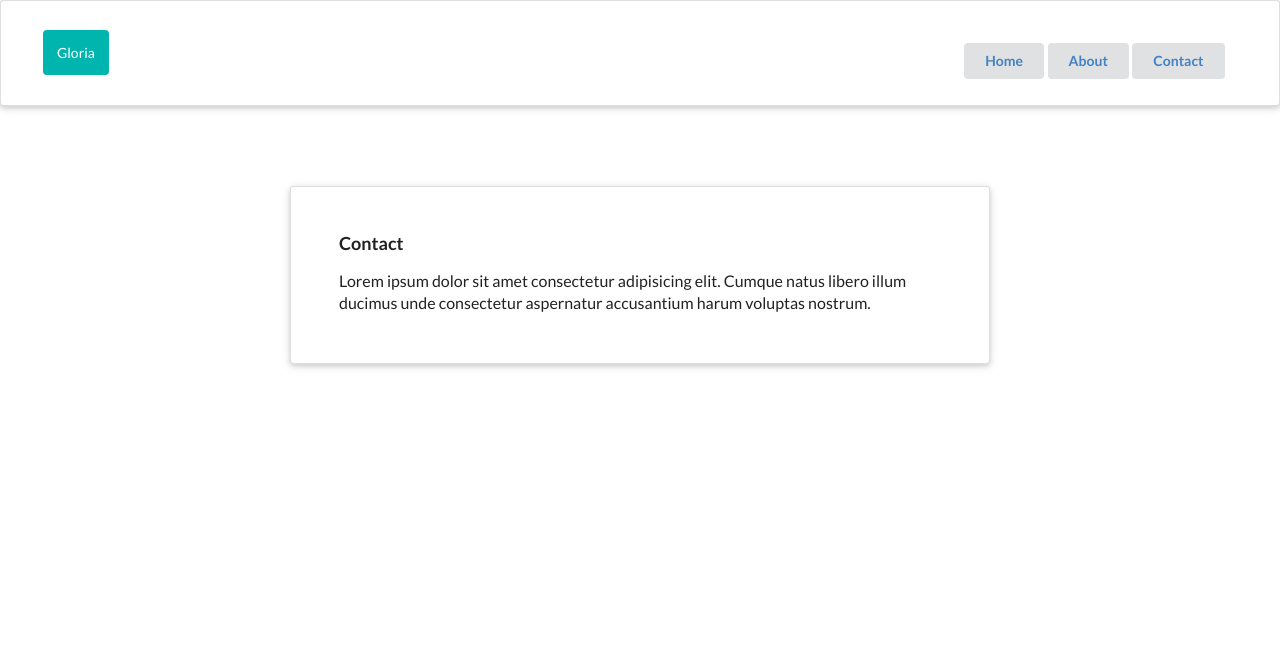
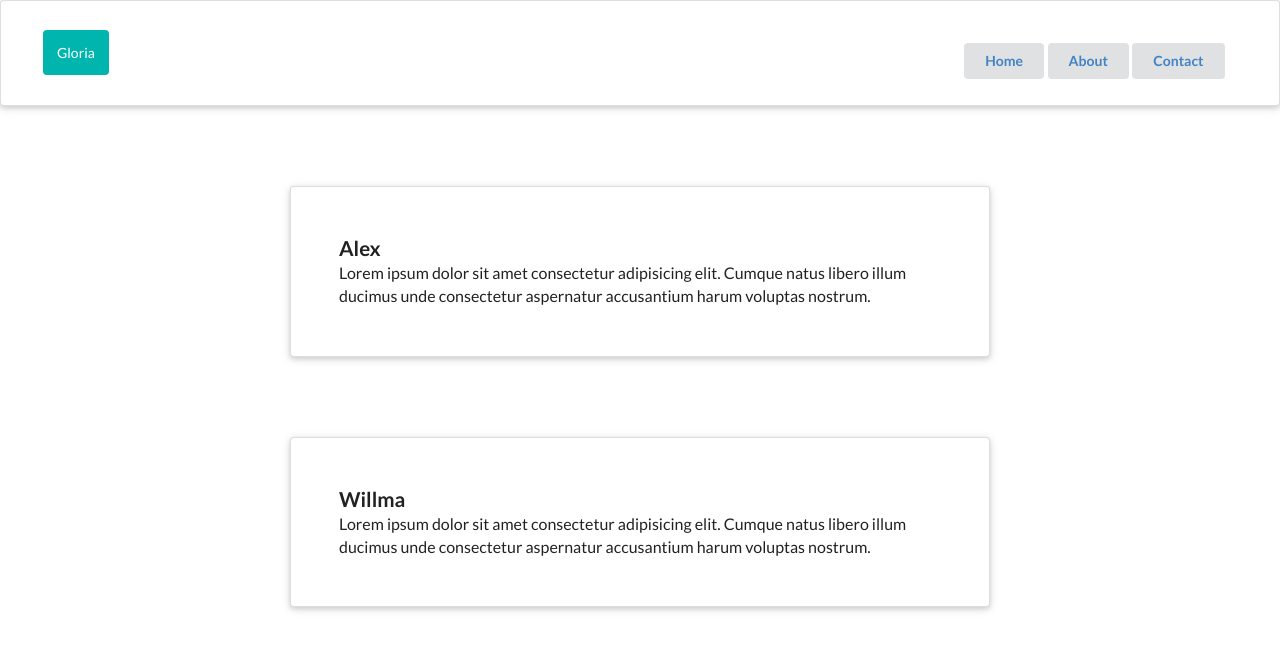
Before and after one commit to Cemalovic/react-redux-router-portals, a JavaScript app: page /contact in a window 1280 px wide. Shown: the top 650 px of the page. Built offline with nearby package versions, Linux system fonts and the light colour scheme.

Commit message:
Added Route parameters

```diff
--- a/src/App.js
+++ b/src/App.js
@@ -1,5 +1,6 @@
 import { BrowserRouter, Routes, Route } from 'react-router-dom'
 import About from './components/About'
+import Card from './components/Card'
 import Contact from './components/Contact'
 import Home from './components/Home'
 import Navbar from './components/Navbar'
@@ -7,14 +8,13 @@ import Navbar from './components/Navbar'
 function App() {
   return (
     <BrowserRouter>
-      <div className='App'>
       <Navbar />
       <Routes>
         <Route path='/' element={<Home />} />
         <Route path='/about' element={<About />} />
         <Route path='/contact' element={<Contact />} />
+        <Route path='/:user' element={<Card />} />
       </Routes>
-      </div>
     </BrowserRouter>
   )
 }
--- /dev/null
+++ b/src/components/Card.js
@@ -0,0 +1,16 @@
+import { useParams } from 'react-router-dom'
+
+const Card = () => {
+  const params = useParams()
+
+  return (
+    <div
+      className='ui raised very padded text container segment'
+      style={{ marginTop: '80px' }}
+    >
+      <h3 className='ui header'>{params.user}</h3>
+    </div>
+  )
+}
+
+export default Card
--- a/src/components/Contact.js
+++ b/src/components/Contact.js
@@ -1,16 +1,35 @@
+import { Link } from 'react-router-dom'
+
 const Contact = () => {
   return (
+    <div>
       <div
         className='ui raised very padded text container segment'
         style={{ marginTop: '80px' }}
       >
-      <h3 className='ui header'>Contact</h3>
+        <Link to='/alex' className='ui header'>
+          Alex
+        </Link>
         <p>
           Lorem ipsum dolor sit amet consectetur adipisicing elit. Cumque natus
           libero illum ducimus unde consectetur aspernatur accusantium harum
           voluptas nostrum.
         </p>
       </div>
+      <div
+        className='ui raised very padded text container segment'
+        style={{ marginTop: '80px' }}
+      >
+        <Link to='/willma' className='ui header'>
+          Willma
+        </Link>
+        <p>
+          Lorem ipsum dolor sit amet consectetur adipisicing elit. Cumque natus
+          libero illum ducimus unde consectetur aspernatur accusantium harum
+          voluptas nostrum.
+        </p>
+      </div>
+    </div>
   )
 }
 
```
Lines whose indentation alone changed are shown as unchanged.
